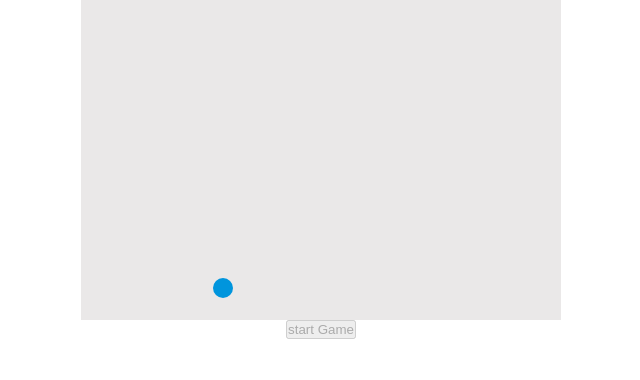
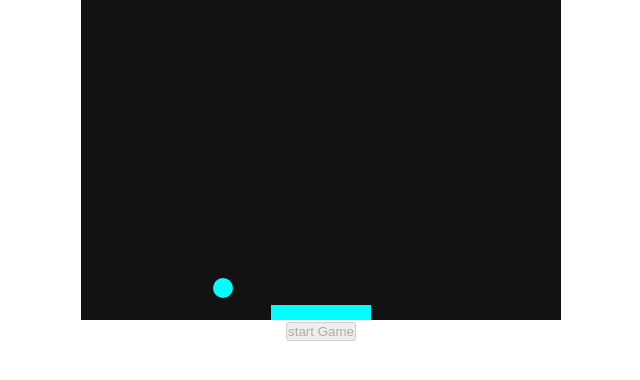
Before and after one commit to SuccessEnehikhuere/BrickBuster, a plain HTML site: page index.html in a window 1280 px wide. Both pictures are taken after a click on the button "start Game". Shown: the whole page, without its empty margins (319-959 px from the left). Drawn offline with Linux system fonts and the light colour scheme.

Commit message:
feat: "set up the game controller"

```diff
--- a/index.css
+++ b/index.css
@@ -5,7 +5,7 @@
 }
 
 .main{
-  background-color: rgb(234, 232, 232);
+  background-color:#121212;
   margin: 0 auto;
   display: block;
 
@@ -14,4 +14,5 @@
 #startButton{
   display: block;
   margin: 0 auto;
+  margin-top: 2px;
 }
--- a/script.js
+++ b/script.js
@@ -10,39 +10,93 @@ let dx = 2
 let dy = -2
 //if dy is positive, the ball move downwards and if dx is negative, the ball moves to the left
 
+const controllerHeight = 15;
+const controllerWidth = 100;
+
+let controllerX = (canvas.width - controllerWidth) /2
+
+let controllerY = (canvas.height - controllerHeight)
+
+let leftPressed = false;
+let rightPressed = false;
+
+
+document.addEventListener('keydown', keyDownHandler, false)
+
+document.addEventListener('keyup', KeyUpHandler, false)
+
+function keyDownHandler(e) {
+  console.log('hello')
+  if (e.key === 'Right' || e.key === 'ArrowRight') {
+    rightPressed = true
+  } else if (e.key === 'left' || e.key === 'ArrowLeft') {
+    leftPressed = true
+  }
+}
+
+function KeyUpHandler(e) {
+  if (e.key === 'Right' || e.key === 'ArrowRight') {
+    rightPressed = false
+  } else if (e.key === 'left' || e.key === 'ArrowLeft') {
+    leftPressed = false
+  }
+}
+
+
+
 const drawBall = () => {
   ctx.beginPath()
   ctx.arc(x, y, radius, 0, Math.PI * 2)
-  ctx.fillStyle = '#0095DD'
-  ctx.fill()
-  ctx.closePath()
+  ctx.fillStyle = '#0ff';
+  ctx.fill();
+  ctx.closePath();
 }
 
 const playGameSound = ()=>{
   const gameSound = document.getElementById('gameSound');
   gameSound.play()
 }
+
+const gameController = () => {
+  ctx.beginPath()
+  ctx.rect(controllerX, controllerY, controllerWidth, controllerHeight),
+    (ctx.fillStyle = '#0ff')
+  ctx.fill()
+  ctx.closePath()
+}
+
+
 const bounceBall = () => {
   ctx.clearRect(0, 0, canvas.width, canvas.height);
   drawBall();
+  gameController()
 
   if (x + dx > canvas.width - radius || x + dx < radius) {
-    dx = -dx
+    dx = - dx
+
   }
   if (y + dy > canvas.height - radius || y + dy < radius) {
-    dy = -dy
+    dy = - dy
+  }
+
+
+if (rightPressed) {
+    controllerX = Math.min(controllerX + 7, canvas.width - controllerWidth)
+  } else if (leftPressed) {
+    controllerX = Math.max(controllerX - 7, 0)
   }
 
   x += dx
   y += dy
+
 }
-
 
 
 const gameTimer = () => {
    setInterval(bounceBall, 10)
 }
 
+
 document.getElementById('startButton').addEventListener('click', function () {
   gameTimer()
   playGameSound()
```
